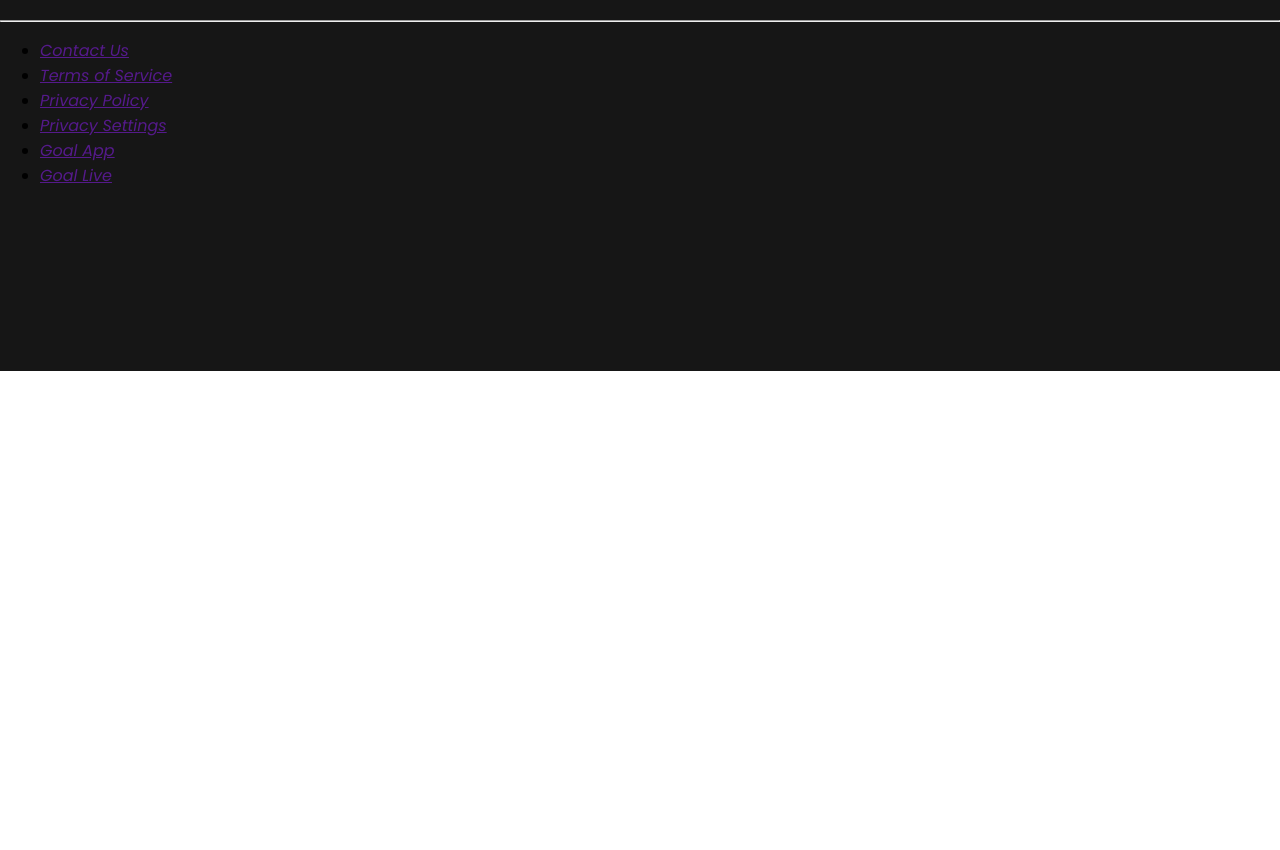
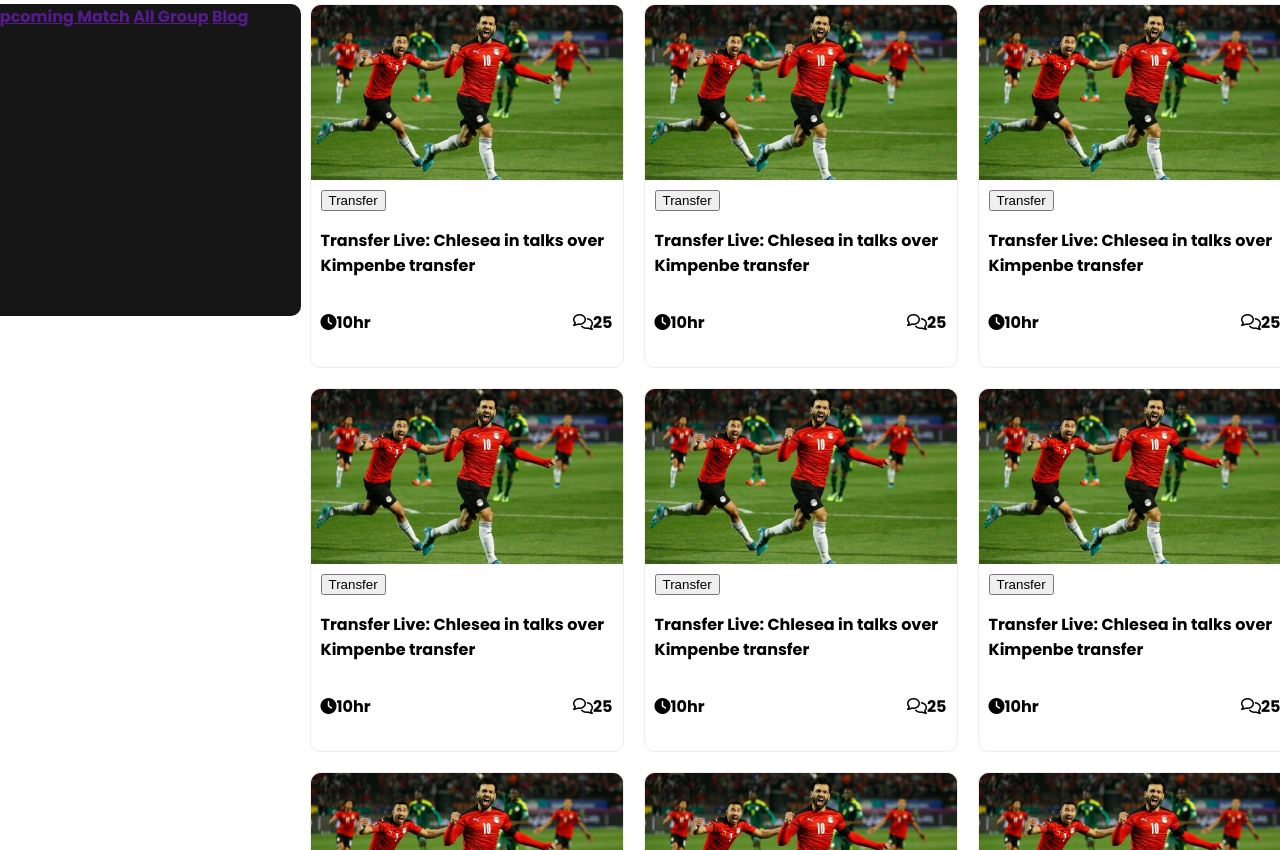
Before and after one commit to rejaul-dev/fifa-world-cup, a plain HTML site: page index.html in a window 1280 px wide. Shown: the part 792-1642 px from the top of the page. Before the commit the page ends 1163 px from the top, so only its background shows below. Drawn offline with Linux system fonts and the light colour scheme.

Commit message:
added second section

```diff
--- a/css/style.css
+++ b/css/style.css
@@ -1,5 +1,5 @@
 /* fonts */
-@import url('https://fonts.googleapis.com/css2?family=Poppins:ital@1&display=swap');
+@import url('https://fonts.googleapis.com/css2?family=Poppins:wght@700&display=swap');
 
 
 /* common style */
@@ -11,7 +11,7 @@ body{
 
 main{
     display: flex;
-    flex-direction: column;
+     flex-direction: column;
     align-items: center;
     padding-top: 50px;
 
@@ -62,8 +62,81 @@ line-height: 30px;
 }
 
 
+/* second section start */
+.second-section{
+    padding-top: 100px;
+    width: 1321px;
+    height: 646px;
+}
+
+.blog-item{
+    background-color: #161616;
+    width: 312px;
+    height: 312px;
+    border-radius: 10px;
+}
+
+
+.blog-container{
+    display: flex;
+    justify-content: space-evenly;
+
+}
+
+
+
+.player-item{
+    display: grid;
+    grid-template-columns: repeat(3, 1fr);
+    grid-column-gap: 20px;
+    grid-row-gap: 20px;
+}
+
+
+.player-blogs{
+    border: 1px solid rgb(244, 235, 235);
+    width: 312px;
+    height: 362px;
+    border-radius: 10px;
+}
+
+.transfer-btn{
+    margin-left: 10px;
+}
+
+.player-blogs h3{
+    font-size: 16px;
+    margin-left: 10px;
+}
+
+.icons{
+    display: flex;
+    justify-content: space-between;
+    margin-left: 10px;
+    margin-right: 10px;
+    font-size: 16px;
+
+}
+
+
+
+
+
+
+
+
+
+
+
+
+
+
+
+
+
 
 .footer-section{
+    display: none;
     background-color: #161616;
     height: 440px;
 }
--- a/index.html
+++ b/index.html
@@ -37,6 +37,131 @@
 </section>
 <!-- top section end -->
 
+<!-- second section start -->
+
+<section class="second-section">
+    <div class="blog-container">
+
+        <div class="blog-item">
+            <div class="blog">
+            <a href="">Upcoming Match</a>
+            <a href="">All Group</a>
+            <a href="">Blog</a>
+            </div>
+        </div>
+
+        <div class="player-item">
+            <div class="player-blogs">
+                <img src="assets/Blog Image.png" alt="">
+                <button class="transfer-btn">Transfer</button>
+              <h3>Transfer Live: Chlesea in talks over Kimpenbe transfer</h3>
+              <div class="icons">
+                <p><i class="fa-solid fa-clock"></i>10hr</p>
+                <p><i class="fa-regular fa-comments"></i>25</p>
+              </div>
+                        </div>
+
+
+                        <div class="player-blogs">
+                <img src="assets/Blog Image.png" alt="">
+                <button class="transfer-btn">Transfer</button>
+              <h3>Transfer Live: Chlesea in talks over Kimpenbe transfer</h3>
+              <div class="icons">
+                <p><i class="fa-solid fa-clock"></i>10hr</p>
+                <p><i class="fa-regular fa-comments"></i>25</p>
+              </div>
+                        </div>
+
+                        <div class="player-blogs">
+                <img src="assets/Blog Image.png" alt="">
+                <button class="transfer-btn">Transfer</button>
+              <h3>Transfer Live: Chlesea in talks over Kimpenbe transfer</h3>
+              <div class="icons">
+                <p><i class="fa-solid fa-clock"></i>10hr</p>
+                <p><i class="fa-regular fa-comments"></i>25</p>
+              </div>
+                        </div>
+
+                        <div class="player-blogs">
+                <img src="assets/Blog Image.png" alt="">
+                <button class="transfer-btn">Transfer</button>
+              <h3>Transfer Live: Chlesea in talks over Kimpenbe transfer</h3>
+              <div class="icons">
+                <p><i class="fa-solid fa-clock"></i>10hr</p>
+                <p><i class="fa-regular fa-comments"></i>25</p>
+              </div>
+                        </div>
+
+                        <div class="player-blogs">
+                <img src="assets/Blog Image.png" alt="">
+                <button class="transfer-btn">Transfer</button>
+              <h3>Transfer Live: Chlesea in talks over Kimpenbe transfer</h3>
+              <div class="icons">
+                <p><i class="fa-solid fa-clock"></i>10hr</p>
+                <p><i class="fa-regular fa-comments"></i>25</p>
+              </div>
+                        </div>
+
+                        <div class="player-blogs">
+                <img src="assets/Blog Image.png" alt="">
+                <button class="transfer-btn">Transfer</button>
+              <h3>Transfer Live: Chlesea in talks over Kimpenbe transfer</h3>
+              <div class="icons">
+                <p><i class="fa-solid fa-clock"></i>10hr</p>
+                <p><i class="fa-regular fa-comments"></i>25</p>
+              </div>
+                        </div>
+
+                        <div class="player-blogs">
+                <img src="assets/Blog Image.png" alt="">
+                <button class="transfer-btn">Transfer</button>
+              <h3>Transfer Live: Chlesea in talks over Kimpenbe transfer</h3>
+              <div class="icons">
+                <p><i class="fa-solid fa-clock"></i>10hr</p>
+                <p><i class="fa-regular fa-comments"></i>25</p>
+              </div>
+                        </div>
+
+                        <div class="player-blogs">
+                <img src="assets/Blog Image.png" alt="">
+                <button class="transfer-btn">Transfer</button>
+              <h3>Transfer Live: Chlesea in talks over Kimpenbe transfer</h3>
+              <div class="icons">
+                <p><i class="fa-solid fa-clock"></i>10hr</p>
+                <p><i class="fa-regular fa-comments"></i>25</p>
+              </div>
+                        </div>
+
+                        <div class="player-blogs">
+                <img src="assets/Blog Image.png" alt="">
+                <button class="transfer-btn">Transfer</button>
+              <h3>Transfer Live: Chlesea in talks over Kimpenbe transfer</h3>
+              <div class="icons">
+                <p><i class="fa-solid fa-clock"></i>10hr</p>
+                <p><i class="fa-regular fa-comments"></i>25</p>
+              </div>
+                        </div>
+
+        </div>
+
+
+
+        </div>
+
+
+
+</section>
+
+
+
+<!-- second section end -->
+
+
+
+
+
+
+
     </main>
 </body>
 
```
